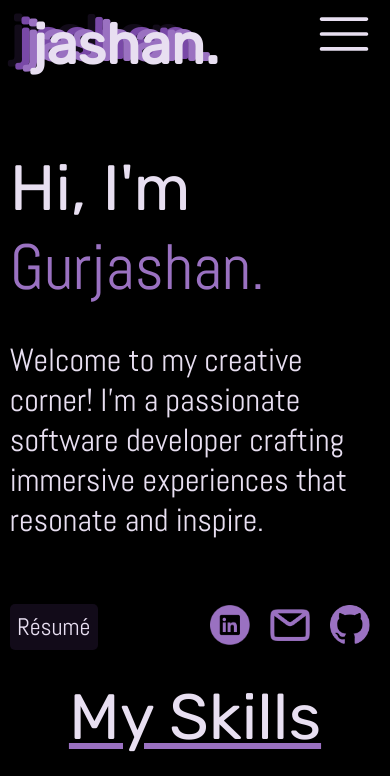
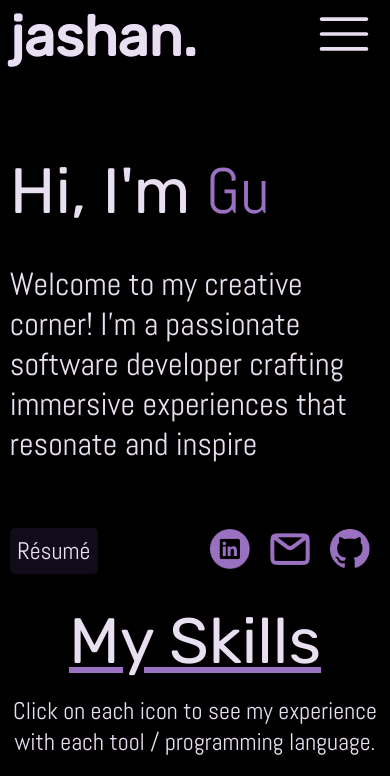
Before and after one commit to jashan04-s/Portfolio-Website, a React app: page / in a window 390 px wide. Shown: the top 776 px of the page. Built offline with nearby package versions, Linux system fonts and the light colour scheme.

Commit message:
Updated hero page to add a typewriter effect

```diff
--- a/src/app/components/aboutskill/aboutskill.css
+++ b/src/app/components/aboutskill/aboutskill.css
@@ -65,4 +65,10 @@
     margin: 1%;
     width: 20%;
     text-align: center;
+    transition: .1s ease-in-out;
+    cursor: pointer;
 }
+
+.return:hover{
+    opacity: 0.8;
+}
--- a/src/app/components/contact/Contact.jsx
+++ b/src/app/components/contact/Contact.jsx
@@ -16,28 +16,28 @@ const Contact = () => {
         I'm all ears! Don't hesitate to get in touch. I'm open to new
         opportunities and collaborations.
       </div>
-      <div class="contact__form contact__form--font">
+      <div className="contact__form contact__form--font">
         <form>
           <div className="form__name form--positioner">
-            <label for="name" className="form__label">
+            <label htmlFor="name" className="form__label">
               {" "}
               Your Name{" "}
             </label>
-            <input type="text" id="name" maxlength="32" />
+            <input type="text" id="name" maxLength="32" />
           </div>
           <div className="form__email  form--positioner">
-            <label for="email" className="form__label">
+            <label htmlFor="email" className="form__label">
               {" "}
               Your Email{" "}
             </label>
-            <input type="text" id="email" maxlength="32" />
+            <input type="text" id="email" maxLength="32" />
           </div>
           <div className="form__message  form--positioner">
-            <label for="message" className="form__label">
+            <label htmlFor="message" className="form__label">
               {" "}
               Your Message{" "}
             </label>
-            <textarea id="message" maxlength="500" row="10" col="50" />
+            <textarea id="message" maxLength="500" row="10" col="50" />
           </div>
           <div className="form__submit form--positioner ">
             <button type="submit"> Send </button>
--- a/src/app/components/hero/Hero.jsx
+++ b/src/app/components/hero/Hero.jsx
@@ -1,4 +1,4 @@
-import React from 'react' ;
+import React, { useEffect, useState } from 'react' ;
 import "./hero.css" ;
 
 import Lottie from 'lottie-react';
@@ -10,17 +10,44 @@ import emailIcon from '../../../assets/emailicon.png';
 
 import {Link} from "react-router-dom";
 
+
+
+function Typewriter({text, speed}) {
+  const [displayedText, setDisplayedText] = useState('');
+  const [currentIndex, setCurrentIndex] = useState(0);
+
+  useEffect(() => {
+    let interval;
+
+    if (currentIndex < text.length + 1) {
+      interval = setInterval(() => {
+        setDisplayedText(prevText => prevText + text[currentIndex]);
+        setCurrentIndex(currentIndex + 1);
+      }, speed);
+    }
+    else{
+      setDisplayedText("");
+      setCurrentIndex(0);
+    }
+
+    return () => clearInterval(interval);
+  }, [currentIndex, text]);
+
+  return (
+    <span className = "header__emphasis">{displayedText}</span>
+  );
+}
+
 const Hero = () => {
-
 
   return (
     <div className = "hero" id = "home">
       <div className = "hero__content">
         <div className = "hero__header hero__header--font">
-          Hi, I'm <span className = "header__emphasis"> Gurjashan.</span>
+          Hi, I'm <Typewriter text = "Gurjashan." speed = "250"/>
         </div>
         <div className = "hero__text hero__text--font">
-          Welcome to my creative corner! I'm a passionate software developer crafting immersive experiences that resonate and inspire.
+          Welcome to my creative corner! I'm a passionate software developer crafting immersive experiences that resonate and inspire
         </div>
         <div className = "hero__items">
           <Link to =  "resume" className = "resumeButton">
--- a/src/app/components/hero/hero.css
+++ b/src/app/components/hero/hero.css
@@ -36,6 +36,7 @@
     display: flex;
     justify-content: space-between;
 }
+
 .resumeButton{
     margin-top: 4rem;
     font-size: 1.5rem;
@@ -44,6 +45,11 @@
     background-color: var(--secondary-color);
     padding: 2%;
     border-radius: 5px;
+    transition: .1s ease-in-out;
+}
+
+.resumeButton:hover{
+    opacity: 0.8;
 }
 
 .hero__socials{
@@ -53,9 +59,15 @@
     align-items: center;
 }
 
+
 .hero__socials__icon{
     width: 40px;
     margin-inline: 10px;
+    transition: .1s ease-in-out;
+}
+
+.hero__socials__icon:hover{
+    opacity: 0.8;
 }
 
 @media screen and (max-width:1024px){
--- a/src/app/components/navbar/Navbar.jsx
+++ b/src/app/components/navbar/Navbar.jsx
@@ -1,88 +1,100 @@
-import React, { useEffect } from 'react' ;
-import "./navbar.css" ;
-import star from "../../../assets/navbarstar.png"
-import {RxHamburgerMenu, RxCross2} from 'react-icons/rx';
+import React, { useEffect } from "react";
+import "./navbar.css";
+import star from "../../../assets/navbarstar.png";
+import { RxHamburgerMenu, RxCross2 } from "react-icons/rx";
 
-
-const Menu = () =>{
-  return(<>
-    <a href = "#home" className = "navbar__home navbar__link">
-        <img src = {star} className = "navbar__icon"/>
-        <div className = "navbar__link__caption"> Home </div>
+const Menu = () => {
+  return (
+    <>
+      <a href="#home" className="navbar__home navbar__link">
+        <img src={star} className="navbar__icon" />
+        <div className="navbar__link__caption"> Home </div>
       </a>
 
-    <a href = "#skills" className = "navbar__skills navbar__link">
-      <img src = {star} className = "navbar__icon"/>
-      <div className = "navbar__link__caption"> Skills </div>
+      <a href="#skills" className="navbar__skills navbar__link">
+        <img src={star} className="navbar__icon" />
+        <div className="navbar__link__caption"> Skills </div>
       </a>
 
-    <a href = "#myExperience" className = "navbar__portfolio navbar__link">
-      <img src = {star} className = "navbar__icon"/>
-      <div className = "navbar__link__caption"> Experience </div>
+      <a href="#myExperience" className="navbar__portfolio navbar__link">
+        <img src={star} className="navbar__icon" />
+        <div className="navbar__link__caption"> Experience </div>
       </a>
 
-    <a href = "#projects" className = "navbar__portfolio navbar__link">
-      <img src = {star} className = "navbar__icon"/>
-      <div className = "navbar__link__caption"> Projects </div>
+      <a href="#projects" className="navbar__portfolio navbar__link">
+        <img src={star} className="navbar__icon" />
+        <div className="navbar__link__caption"> Projects </div>
       </a>
     </>
-  )
-}
+  );
+};
 
+const NavbarLogo = () => {
+
+  const handleMouse = (event) => {
+    setMousePosition({
+      x: event.clientX / window.innerWidth,
+      y: event.clientY / window.innerHeight,
+    });
+  };
+
+  const [mousePosition, setMousePosition] = React.useState({});
+
+  useEffect(() => {
+      window.addEventListener("mousemove", handleMouse);
+
+    return () => {
+      window.removeEventListener("mousemove", handleMouse);
+    };
+  }, []);
+
+  document.documentElement.style.setProperty('--logo-translate-x', 8 * mousePosition.x + "%")
+  document.documentElement.style.setProperty('--logo-translate-y', 12 * mousePosition.x + "%")
+
+  return (
+    <div className="navbar__left navbar__left--font">
+      jashan.
+      <div className="logo__effect_1"> jashan. </div>
+      <div className="logo__effect_2">jashan. </div>
+    </div>
+  );
+};
 
 const Navbar = () => {
-
   const [isMenuOpen, setMenuState] = React.useState(false);
 
-  const handleMouse = (event) => {
-    setMousePosition({x: event.clientX, y: event.clientY});
-  }
-
-
-  const  [mousePosition, setMousePosition] = React.useState({})
-
-  useEffect(() => {
-    window.addEventListener('mousemove', handleMouse)
-
-    return () => {
-      window.removeEventListener('mousemove', handleMouse)
-    }
-  }, [])
-
-  console.log(mousePosition.x, mousePosition.y)
-
   return (
-        <div className = "navbar navbar--background">
-          <div className = "navbar__left navbar__left--font">
-            jashan.
-            <div className = "logo__effect">jashan. </div>
-            <div className = "logo__effect_2">jashan. </div>
-            <div className = "logo__effect_3">jashan. </div>
-          </div>
-          <div className= "navbar__right navbar__right--font">
-            <div className = "navbar__right-links">
-              <Menu className = "navbar__right__menu"/>
+    <div className="navbar navbar--background">
+      <NavbarLogo />
+      <div className="navbar__right navbar__right--font">
+        <div className="navbar__right-links">
+          <Menu className="navbar__right__menu"/>
         </div>
 
-
-            {isMenuOpen ?
-            <div className = "navbar__menu">
-            <div className = "navbar__mobile-links" onClick = {() => setMenuState(false)}>
-              <div className = "navbar__close_icon"> <RxCross2 size = {36}/> </div>
-                <Menu/>
+        {isMenuOpen ? (
+          <div className="navbar__menu">
+            <div
+              className="navbar__mobile-links"
+              onClick={() => setMenuState(false)}
+            >
+              <div className="navbar__close_icon">
+                {" "}
+                <RxCross2 size={36} />{" "}
+              </div>
+              <Menu />
             </div>
           </div>
-              :
-            <div className = "navbar__hamburger_icon" onClick = {() => setMenuState(true)}>
-              <RxHamburgerMenu size = {56}/>
+        ) : (
+          <div
+            className="navbar__hamburger_icon"
+            onClick={() => setMenuState(true)}
+          >
+            <RxHamburgerMenu size={56} />
           </div>
-            }
-
-
+        )}
       </div>
     </div>
+  );
+};
 
-  )
-}
-
-export default Navbar
+export default Navbar;
--- a/src/app/components/navbar/navbar.css
+++ b/src/app/components/navbar/navbar.css
@@ -138,20 +138,14 @@
     }
 }
 
-.logo__effect{
+.logo__effect_1{
     position: absolute;
-    translate: 4% 4%;
+    translate: var(--logo-translate-x) var(--logo-translate-y);
     color: var(--accent-color);
 }
 
 .logo__effect_2{
     position: absolute;
-    translate: 8% 8%;
-    color: var(--primary-color);
-}
-
-.logo__effect_3{
-    position: absolute;
-    translate: 12% 12%;
+    translate: calc(2 * var(--logo-translate-x)) calc(2 * var(--logo-translate-y));
     color: var(--text-color);
 }
--- a/src/app/components/projects/projects.css
+++ b/src/app/components/projects/projects.css
@@ -71,7 +71,7 @@
     display: flex;
     flex-direction: column;
     justify-content: flex-end;
-    margin-bottom: 20%;
+    margin-bottom: 12.5%;
 }
 
 .navigation__arrow{
--- a/src/app/components/skills/Skills.jsx
+++ b/src/app/components/skills/Skills.jsx
@@ -37,7 +37,7 @@ const DisplayIcons = ({skillType, skillIcon}) =>{
 
 DisplayIcons.propTypes = {
   skillIcon: PropTypes.arrayOf(PropTypes.string),
-  skillType: PropTypes.arrayOf(PropTypes.string),
+  skillType: PropTypes.string,
 };
 
 const DisplaySkills = ({ skillType, skillIcons }) => {
--- a/src/app/index.css
+++ b/src/app/index.css
@@ -19,4 +19,7 @@
     --hover-transition: all 0.1s ease-out 0.05s;
     --navbar-text-hover-transition: transform 0.7s ease-in-out;
     --icon-hover-transition: rotate(215deg) scale(1.25);
+
+    --logo-translate-x: 8%;
+    --logo-translate-y: 8%;
 }
```
Lines whose indentation alone changed are shown as unchanged.
